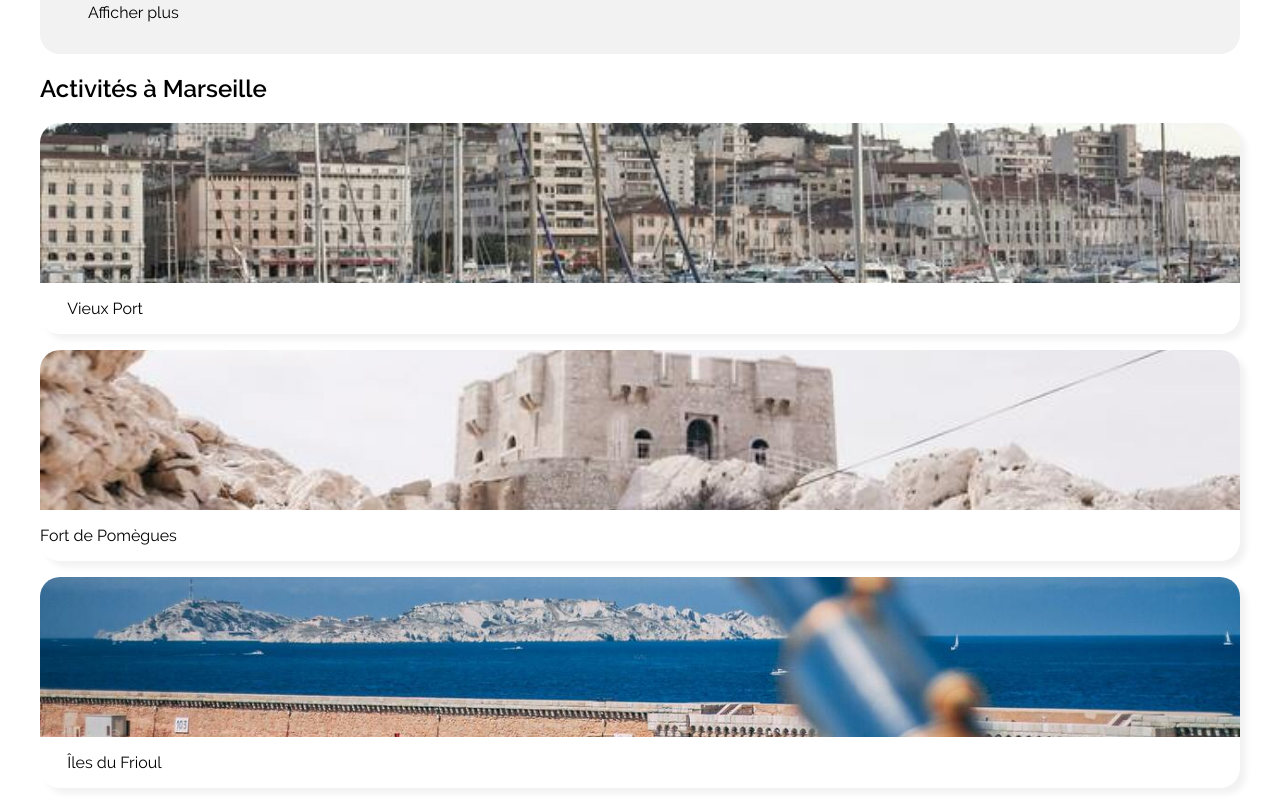
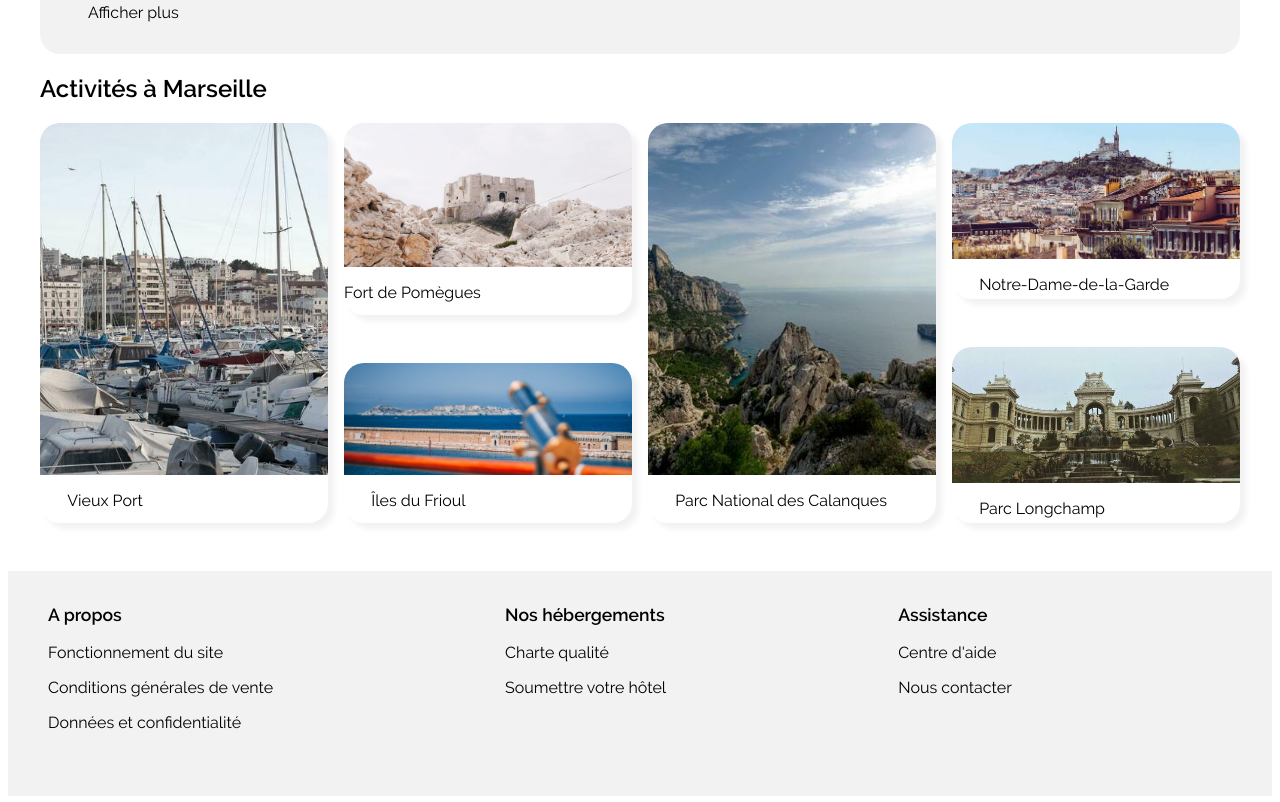
Before and after one commit to Manonmeurquin/ManonMeurquin_2_30102020, a plain HTML site: page index.html in a window 1280 px wide. Shown: the part 1377-2179 px from the top of the page. Drawn offline with Linux system fonts and the light colour scheme.

Commit message:
maj mediaqueries3

```diff
--- a/css/style.css
+++ b/css/style.css
@@ -809,26 +809,6 @@ li{
         width: 100%;
     }
 
-    .vieuxport, .fort, .iles, .calanques, .notredame, .longchamp{
-        flex-wrap: wrap;
-        width: 100%;
-        height: 100%;
-        margin-bottom: 1em;
-    }
-
-    .imgport, .imgfort, .imgiles, .imgcalanques, .imgnotredame, .imglongchamp{
-        width: 100%;
-        height: 10em;
-    }
-
-    .boxactivites{
-        width: 100%;
-    }
-
-    .activites{
-        margin-bottom: 0;
-    }
-
     .star{
         margin: 0;
     }
```
